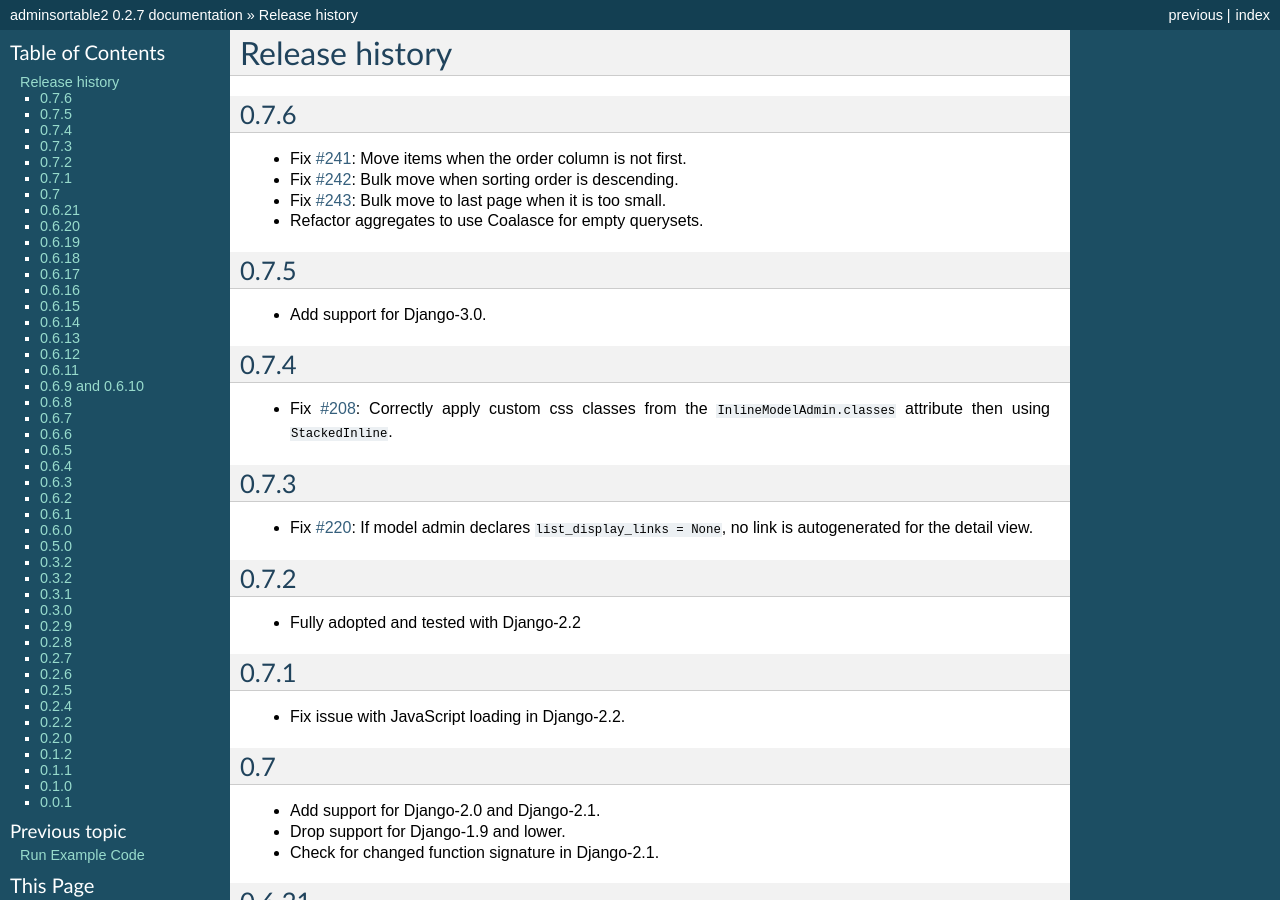
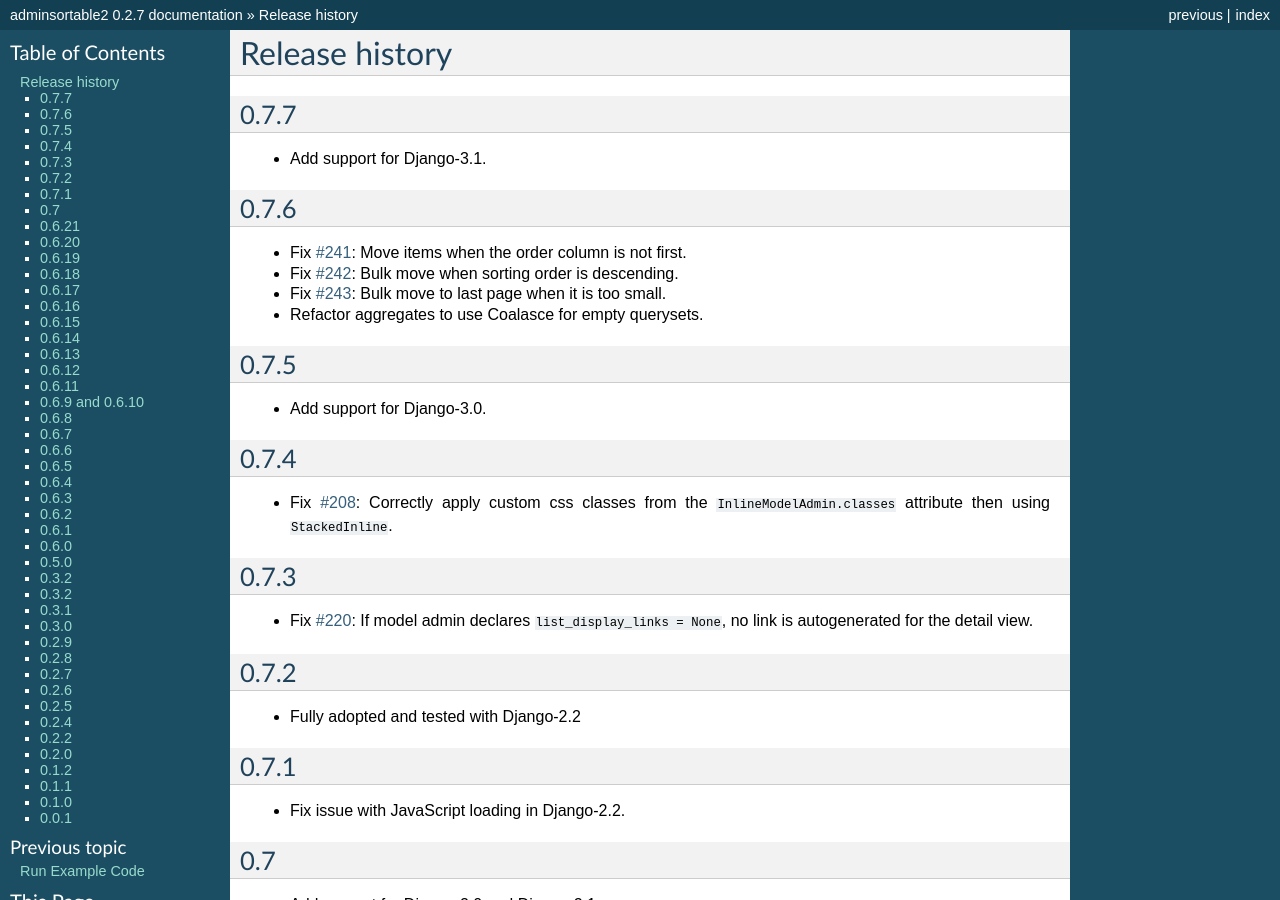
Before and after one commit to jrief/django-admin-sortable2, a Sphinx documentation site: the page built from docs/source/changelog.rst, in a window 1280 px wide and 900 px high. Built offline with Sphinx 7.4.7, drawn with Linux system fonts in a browser that asks for light colours.

Commit message:
Bump to version 0.7.7

```diff
--- a/adminsortable2/__init__.py
+++ b/adminsortable2/__init__.py
@@ -1 +1 @@
-__version__ = '0.7.6'
+__version__ = '0.7.7'
--- a/docs/source/changelog.rst
+++ b/docs/source/changelog.rst
@@ -3,6 +3,11 @@
 ===============
 Release history
 ===============
+
+0.7.7
+-----
+* Add support for Django-3.1.
+
 
 0.7.6
 -----
--- a/setup.py
+++ b/setup.py
@@ -35,6 +35,7 @@
     'Framework :: Django :: 2.1',
     'Framework :: Django :: 2.2',
     'Framework :: Django :: 3.0',
+    'Framework :: Django :: 3.1',
 ]
 
 
```
